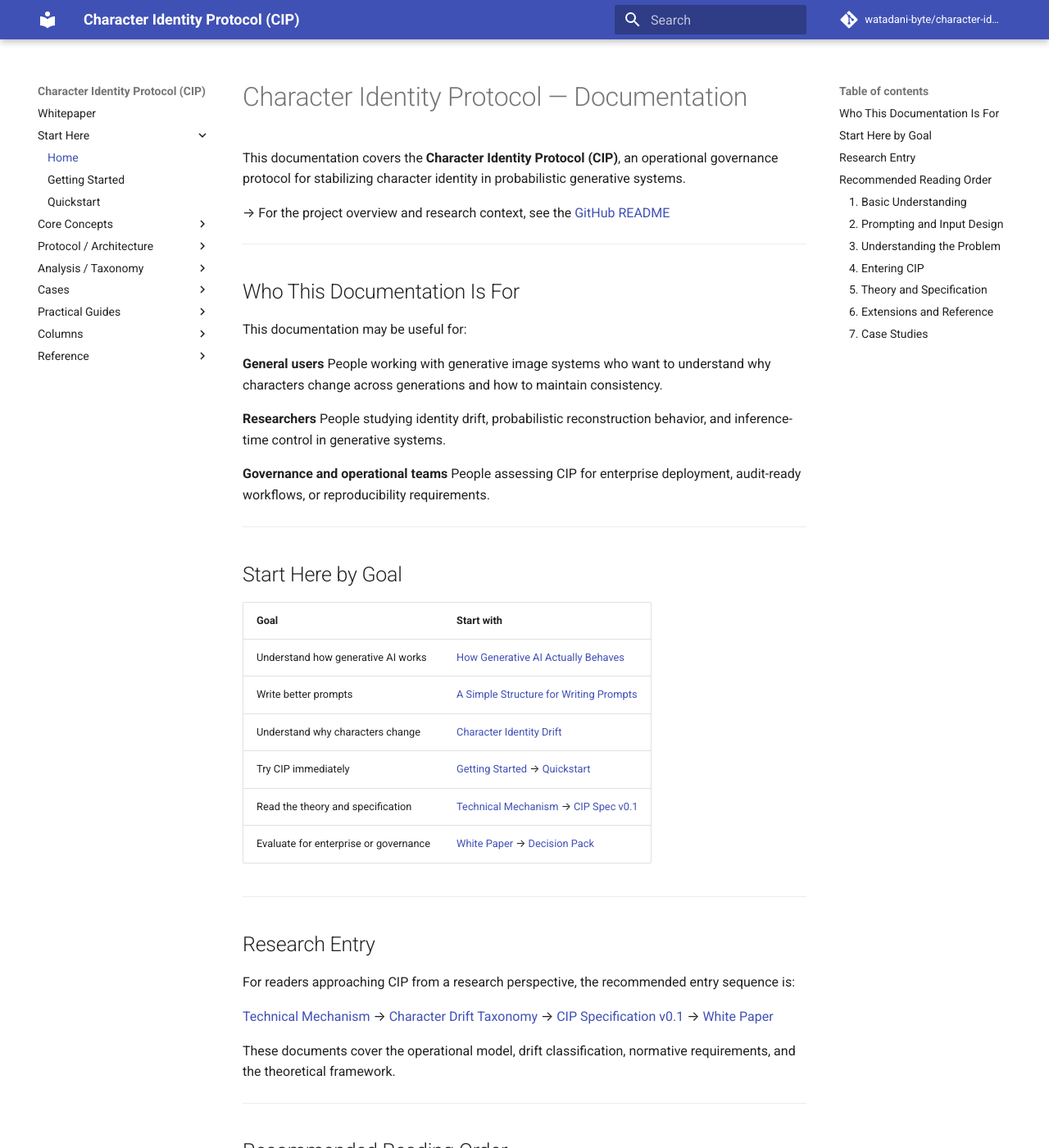
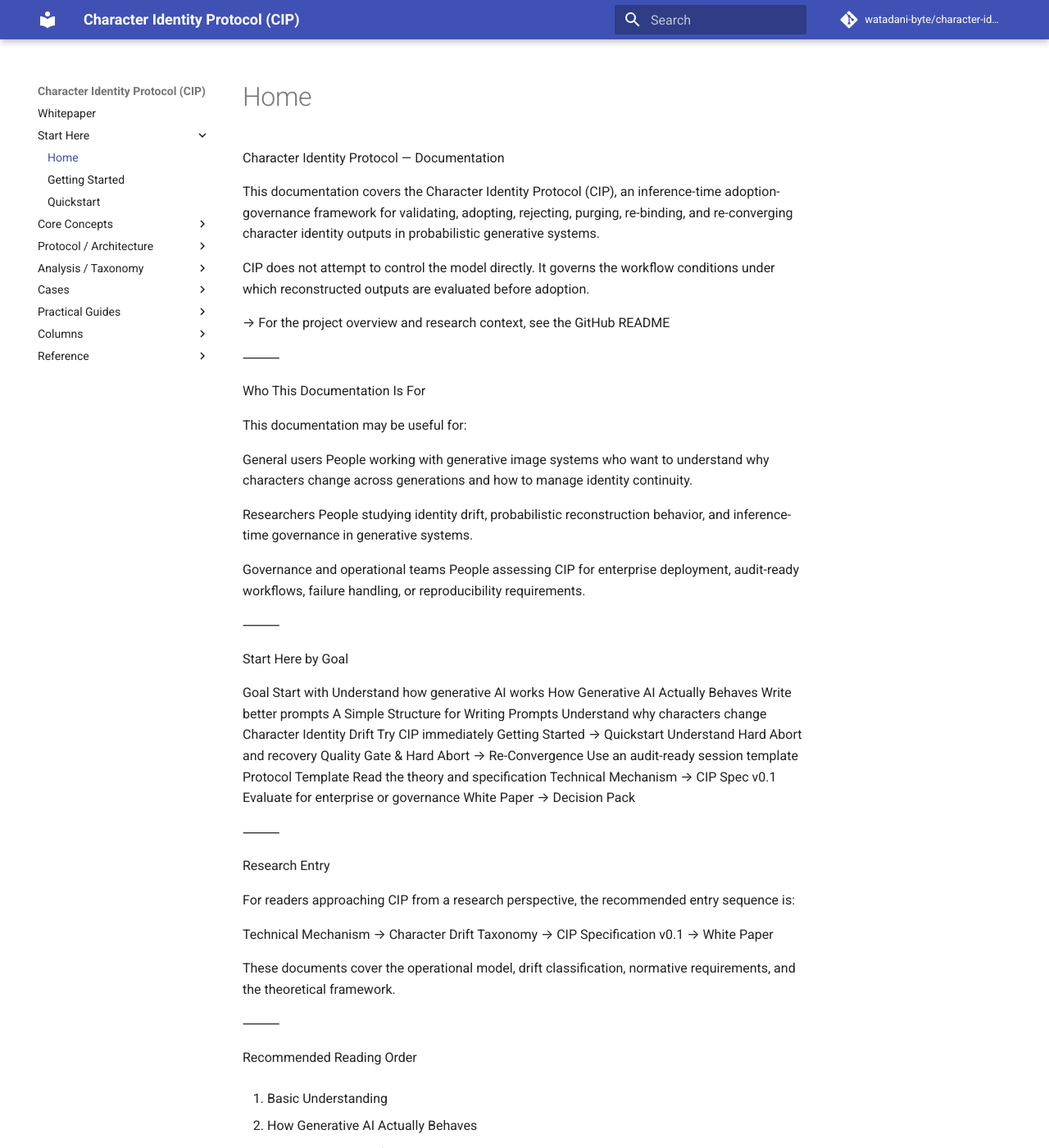
Before and after one commit to watadani-byte/character-identity-protocol, an MkDocs documentation site: the page built from docs/index.md, in a window 1280 px wide and 1400 px high. Shown: the whole window at 82% size. Built offline with MkDocs 1.6.1 and Material for MkDocs 9.7.7, drawn with Linux system fonts in a browser that asks for light colours; comment, search, counter and statistics services are not loaded; some of the changed text lies outside the part shown.

Commit message:
index.md を更新

```diff
--- a/docs/index.md
+++ b/docs/index.md
@@ -1,99 +1,108 @@
-# Character Identity Protocol — Documentation
+Character Identity Protocol — Documentation
 
-This documentation covers the **Character Identity Protocol (CIP)**, an operational governance protocol for stabilizing character identity in probabilistic generative systems.
+This documentation covers the Character Identity Protocol (CIP), an inference-time adoption-governance framework for validating, adopting, rejecting, purging, re-binding, and re-converging character identity outputs in probabilistic generative systems.
 
-→ For the project overview and research context, see the [GitHub README](https://github.com/watadani-byte/character-identity-protocol)
+CIP does not attempt to control the model directly. It governs the workflow conditions under which reconstructed outputs are evaluated before adoption.
 
------
+→ For the project overview and research context, see the GitHub README
 
-## Who This Documentation Is For
+⸻
+
+Who This Documentation Is For
 
 This documentation may be useful for:
 
-**General users**
-People working with generative image systems who want to understand why characters change across generations and how to maintain consistency.
+General users
+People working with generative image systems who want to understand why characters change across generations and how to manage identity continuity.
 
-**Researchers**
-People studying identity drift, probabilistic reconstruction behavior, and inference-time control in generative systems.
+Researchers
+People studying identity drift, probabilistic reconstruction behavior, and inference-time governance in generative systems.
 
-**Governance and operational teams**
-People assessing CIP for enterprise deployment, audit-ready workflows, or reproducibility requirements.
+Governance and operational teams
+People assessing CIP for enterprise deployment, audit-ready workflows, failure handling, or reproducibility requirements.
 
------
+⸻
 
-## Start Here by Goal
+Start Here by Goal
 
-|Goal                                 |Start with                                                                       |
-|-------------------------------------|---------------------------------------------------------------------------------|
-|Understand how generative AI works   |[How Generative AI Actually Behaves](column_how_generative_ai_behaves.md)        |
-|Write better prompts                 |[A Simple Structure for Writing Prompts](column_prompt_structure.md)             |
-|Understand why characters change     |[Character Identity Drift](column_identity_drift.md)                             |
-|Try CIP immediately                  |[Getting Started](getting_started.md) → [Quickstart](quickstart.md)              |
-|Read the theory and specification    |[Technical Mechanism](technical_mechanism.md) → [CIP Spec v0.1](cip_spec_v0.1.md)|
-|Evaluate for enterprise or governance|[White Paper](whitepaper_v1.md) → [Decision Pack](decision_pack.md)              |
+Goal	Start with
+Understand how generative AI works	How Generative AI Actually Behaves
+Write better prompts	A Simple Structure for Writing Prompts
+Understand why characters change	Character Identity Drift
+Try CIP immediately	Getting Started → Quickstart
+Understand Hard Abort and recovery	Quality Gate & Hard Abort → Re-Convergence
+Use an audit-ready session template	Protocol Template
+Read the theory and specification	Technical Mechanism → CIP Spec v0.1
+Evaluate for enterprise or governance	White Paper → Decision Pack
 
------
+⸻
 
-## Research Entry
+Research Entry
 
 For readers approaching CIP from a research perspective, the recommended entry sequence is:
 
-[Technical Mechanism](technical_mechanism.md) → [Character Drift Taxonomy](character_drift_taxonomy.md) → [CIP Specification v0.1](cip_spec_v0.1.md) → [White Paper](whitepaper_v1.md)
+Technical Mechanism → Character Drift Taxonomy → CIP Specification v0.1 → White Paper
 
 These documents cover the operational model, drift classification, normative requirements, and the theoretical framework.
 
------
+⸻
 
-## Recommended Reading Order
+Recommended Reading Order
 
-### 1. Basic Understanding
+1. Basic Understanding
 
-- [How Generative AI Actually Behaves](column_how_generative_ai_behaves.md)
-- [A Simple Structure for Writing Prompts](column_prompt_structure.md)
+* How Generative AI Actually Behaves
+* A Simple Structure for Writing Prompts
 
-### 2. Prompting and Input Design
+2. Prompting and Input Design
 
-- [Writing Prompts for Image Generation](column_image_prompt_structure.md)
-- [Practical Prompting for Chat AI](practical_prompting_chat_ai.md)
+* Writing Prompts for Image Generation
+* Practical Prompting for Chat AI
 
-### 3. Understanding the Problem
+3. Understanding the Problem
 
-- [Before Consistent Characters](column_before_consistent_characters.md)
-- [Character Identity Drift in Generative AI](column_identity_drift.md)
-- [Identity Drift in Generative Image Models](column_identity_drift_practical.md)
-- [Miracle Images and Convergence Behavior](column_miracle_image.md)
-- [When AI Stops Being Art and Starts Becoming Production](column_production.md)
+* Before Consistent Characters
+* Character Identity Drift in Generative AI
+* Identity Drift in Generative Image Models
+* Miracle Images and Convergence Behavior
+* When AI Stops Being Art and Starts Becoming Production
 
-### 4. Entering CIP
+4. Entering CIP
 
-- [Getting Started](getting_started.md)
-- [Quickstart Guide](quickstart.md)
+* Getting Started
+* Quickstart Guide
 
-### 5. Theory and Specification
+5. Theory and Specification
 
-- [Technical Mechanism](technical_mechanism.md)
-- [Character Drift Taxonomy](character_drift_taxonomy.md)
-- [Observed Drift Phenomena](drift_observations.md)
-- [CIP Specification v0.1](cip_spec_v0.1.md)
-- [Reproducibility Scope](reproducibility_scope.md)
+* Technical Mechanism
+* Character Drift Taxonomy
+* Observed Drift Phenomena
+* CIP Specification v0.1
+* Reproducibility Scope
 
-### 6. Extensions and Reference
+6. Governance Workflow
 
-- [Quality Gate & Hard Abort Discipline](quality_gate_addendum.md)
-- [White Paper v1.0](whitepaper_v1.md)
-- [White Paper Appendices](whitepaper_appendices.md)
-- [Glossary](glossary.md)
+* Quality Gate & Hard Abort Discipline
+* Re-Convergence — Identity Recovery
+* Protocol Template
+* Decision Pack
 
-### 7. Case Studies
+7. Extensions and Reference
 
-- [Case 01A: Baseline Failure](case_01_failure_log.md)
-- [Case 01B: Mira Project — Hard Abort & Re-convergence](case_01b_mira_project.md)
-- [Case 02: Wedding Series](case_02_wedding_series.md)
-- [Case 03: Avedon Project](case_03_avedon_project.md)
-- [Case 04: Cross-Platform Migration — “Shizuka”](case_04_shizuka.md)
-- [Case 05: Serendipitous Creation](case_05_serendipitous.md)
-- [Case 06: Gemini Validation](case_06_gemini.md)
+* White Paper v1.0
+* White Paper Appendices
+* Glossary
 
------
+8. Case Studies
 
-*Licensed under [CC BY 4.0](https://creativecommons.org/licenses/by/4.0/) — 2026*
+* Case 01A: Baseline Failure
+* Case 01B: Mira Project — Hard Abort & Re-convergence
+* Case 02: Wedding Series
+* Case 03: Avedon Project
+* Case 04: Cross-Platform Migration — “Shizuka”
+* Case 05: Serendipitous Creation
+* Case 06: Gemini Validation
+
+⸻
+
+Licensed under CC BY 4.0 — 2026
```
